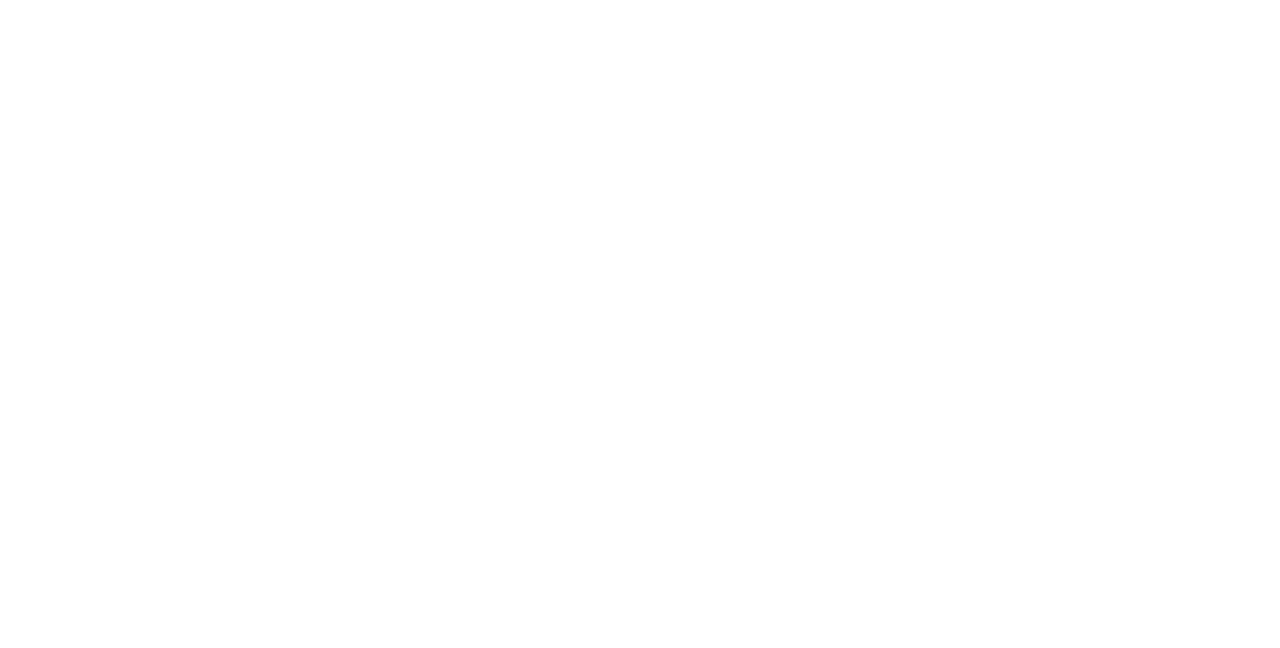
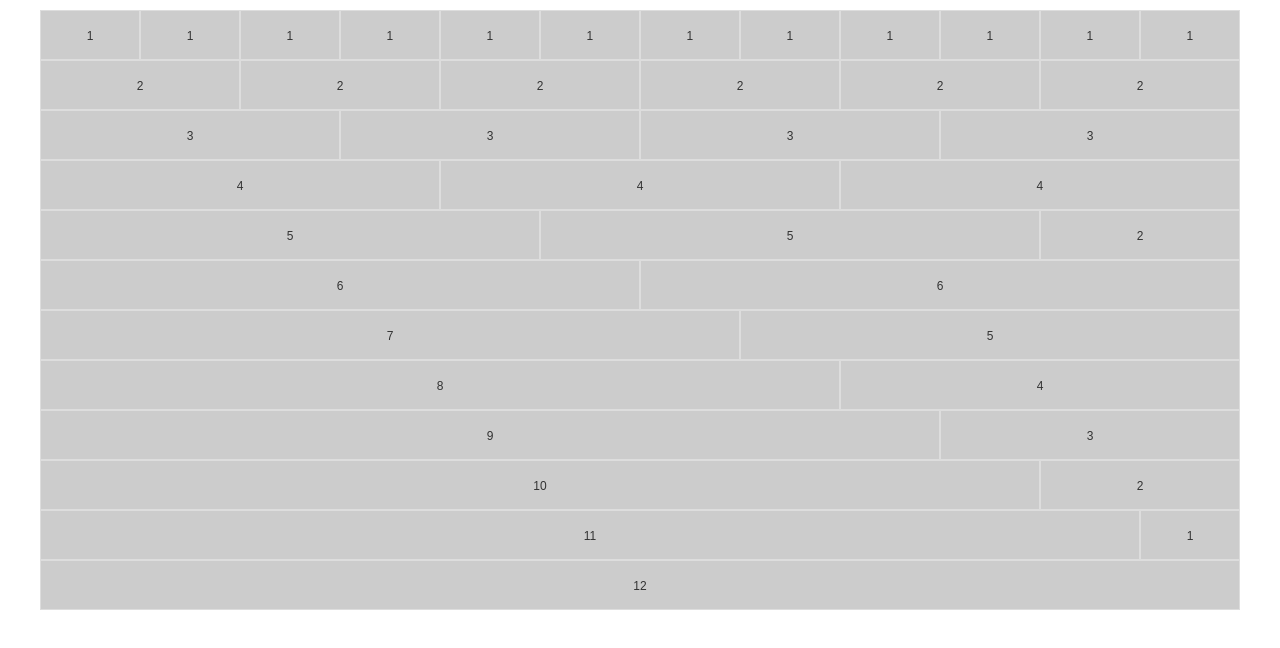
Before and after one commit to vxtool/prime-grid, a plain HTML site: page source/float/index.html in a window 1280 px wide. Drawn offline with Linux system fonts and the light colour scheme.

Commit message:
#2 [add] example of grid with float

```diff
--- a/source/float/index.html
+++ b/source/float/index.html
@@ -6,6 +6,38 @@
     <meta http-equiv="X-UA-Compatible" content="IE=Edge">
     <meta name="viewport" content="width=device-width,initial-scale=1">
     <link rel="stylesheet" type="text/css" href="style.css">
+    <style type="text/css" media="screen">
+      * {
+        margin: 0;
+        padding: 0;
+      }
+
+      *,
+      :after,
+      :before,
+      html{
+        -webkit-box-sizing: border-box;
+        -moz-box-sizing: border-box;
+        box-sizing: border-box;
+      }
+
+      body { font-family: Arial, sans-serif; }
+
+      [class*="col-"] {
+        background: #ccc;
+        border: 1px solid #ddd;
+        color: #333;
+        font-size: 12px;
+        height: 50px;
+        line-height: 50px;
+        text-align: center;
+      }
+
+      .container {
+        margin: 10px auto;
+        max-width: 1200px;
+      }
+    </style>
     <script type="text/javascript">
       // to identify if javascript is active
       var tagHtml = document.getElementsByTagName("html")[0];
@@ -13,6 +45,61 @@
     </script>
   </head>
   <body>
+    <div class="container">
+      <div class="row">
+        <div class="col-xs-1">1</div>
+        <div class="col-xs-1">1</div>
+        <div class="col-xs-1">1</div>
+        <div class="col-xs-1">1</div>
+        <div class="col-xs-1">1</div>
+        <div class="col-xs-1">1</div>
+        <div class="col-xs-1">1</div>
+        <div class="col-xs-1">1</div>
+        <div class="col-xs-1">1</div>
+        <div class="col-xs-1">1</div>
+        <div class="col-xs-1">1</div>
+        <div class="col-xs-1">1</div>
 
+        <div class="col-xs-2">2</div>
+        <div class="col-xs-2">2</div>
+        <div class="col-xs-2">2</div>
+        <div class="col-xs-2">2</div>
+        <div class="col-xs-2">2</div>
+        <div class="col-xs-2">2</div>
+
+        <div class="col-xs-3">3</div>
+        <div class="col-xs-3">3</div>
+        <div class="col-xs-3">3</div>
+        <div class="col-xs-3">3</div>
+
+        <div class="col-xs-4">4</div>
+        <div class="col-xs-4">4</div>
+        <div class="col-xs-4">4</div>
+
+        <div class="col-xs-5">5</div>
+        <div class="col-xs-5">5</div>
+        <div class="col-xs-2">2</div>
+
+        <div class="col-xs-6">6</div>
+        <div class="col-xs-6">6</div>
+
+        <div class="col-xs-7">7</div>
+        <div class="col-xs-5">5</div>
+
+        <div class="col-xs-8">8</div>
+        <div class="col-xs-4">4</div>
+
+        <div class="col-xs-9">9</div>
+        <div class="col-xs-3">3</div>
+
+        <div class="col-xs-10">10</div>
+        <div class="col-xs-2">2</div>
+
+        <div class="col-xs-11">11</div>
+        <div class="col-xs-1">1</div>
+
+        <div class="col-xs-12">12</div>
+      </div>
+    </div>
   </body>
 </html>
--- a/source/float/style.scss
+++ b/source/float/style.scss
@@ -28,6 +28,16 @@ $push : 0 !default;
   @return ($total-width / $total-columns) * $columns;
 }
 
+/// Row
+.row {
+  &:after {
+    content: "";
+    clear: both;
+    display: block;
+  }
+}
+
+/// Columns
 [class*="col-"] {
     display: inline;
     float: left;
```
Also changed, not shown: source/float/style.css.
